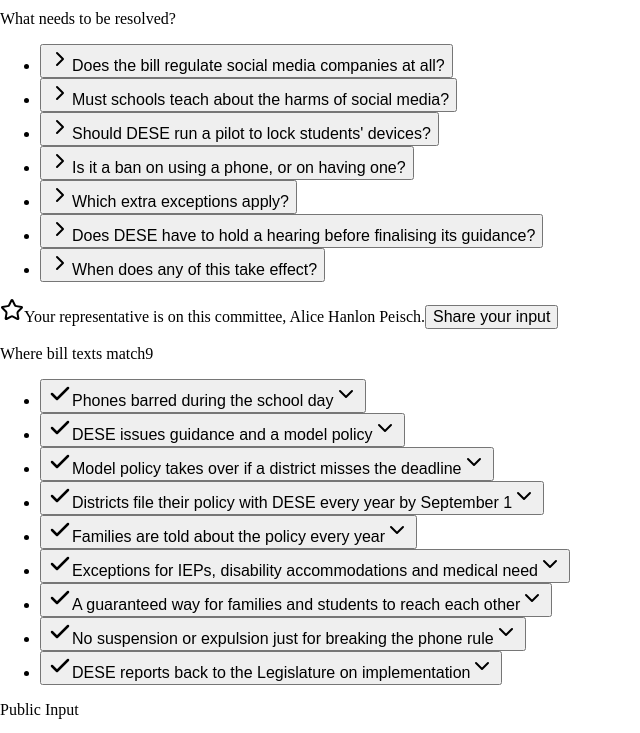
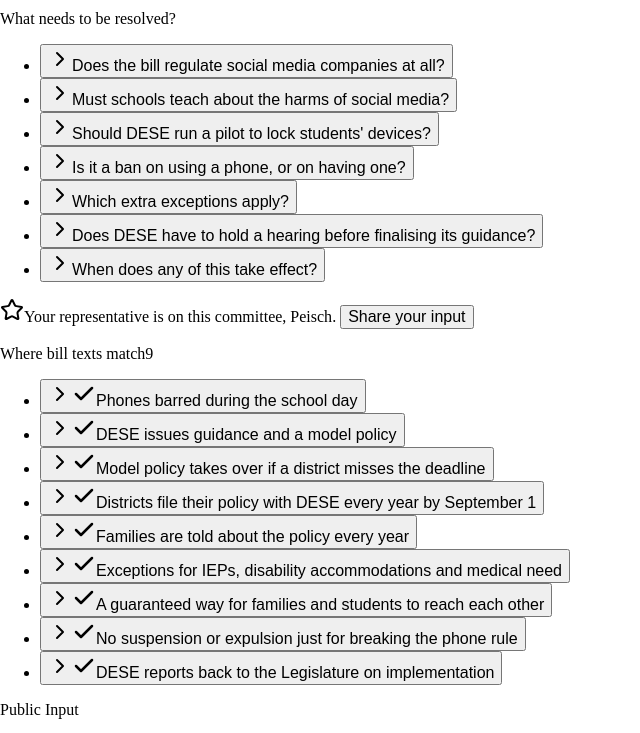
Before and after one commit to k-g-k/maple-conference, a React (Vite) app in the folder app/: page /conferenceCommittees/phone-free-schools in a window 1280 px wide. Shown: the part 4428-5161 px from the top of the page, without its empty margins (0-640 px from the left). Built offline with nearby package versions, Linux system fonts and the light colour scheme.

Commit message:
fix some styling issues

```diff
--- a/app/src/app/components/bill-example/lineage-section.tsx
+++ b/app/src/app/components/bill-example/lineage-section.tsx
@@ -130,7 +130,7 @@
  */
 const SUFFIX = /^(jr|sr|ii|iii|iv)\.?$/i;
 
-const surname = (name: string) => {
+export const surname = (name: string) => {
   const parts = name.replace(/,/g, "").split(" ").filter(Boolean);
   let last = parts[parts.length - 1];
   let suffix = "";
--- a/app/src/app/components/conference-committee/index.tsx
+++ b/app/src/app/components/conference-committee/index.tsx
@@ -55,7 +55,11 @@
 } from "../../data/bill-lineage/members";
 import { holdPlace, holdPress } from "../ballot";
 import { Chapter, Span, Disclosure, StickyBand } from "../bill-example/spine";
-import { Conferees, VoteMap } from "../bill-example/lineage-section";
+import {
+  Conferees,
+  VoteMap,
+  surname as shortName,
+} from "../bill-example/lineage-section";
 import { LINEAGE_TEXTS } from "../../data/bill-lineage/texts";
 import { MapleFab } from "../tax-rebate-62f/maple-fab";
 import {
@@ -1243,7 +1247,9 @@
   const settled = c.settled ?? [];
   const open = c.open ?? [];
   // Whichever of the six the reader is represented by, if either.
-  const mine = sixOf(c).find((m) => MINE[m.key]);
+  // Both of them, not the first: a conference can hold the reader's
+  // representative and their senator at once, and public records does.
+  const mine = sixOf(c).filter((m) => MINE[m.key]);
   if (!settled.length && !open.length) return null;
   return (
     <div className="@container">
@@ -1337,23 +1343,49 @@
               bills, so it closes the column of what is still undecided: these
               are the questions, and one of the people answering them is
               theirs. */}
-          {mine && (
-            <p className="flex flex-wrap items-baseline gap-x-[8px] gap-y-[4px] font-body text-base text-ink leading-[1.5] mt-[48px]">
+          {mine.length > 0 && (
+            // Prose, not a row of boxes. As flex items the star wrapped onto a
+            // line of its own and the control onto a third; inline, the star
+            // sits with the first words and the control follows the sentence
+            // and wraps only when it has to.
+            <p className="font-body text-base text-ink leading-[1.6] mt-[48px]">
               <Star
                 aria-hidden
-                className="self-center w-[14px] h-[14px] shrink-0 text-caution fill-caution"
+                className="inline align-[-2px] mr-[8px] w-[14px] h-[14px] text-caution fill-caution"
               />
               <span>
-                {MINE[mine.key]} is on this committee,{" "}
-                <span className="font-semibold">{mine.name}</span>.
+                {mine.length > 1 ? (
+                  <>
+                    Both of your legislators are on this committee,{" "}
+                    <span className="font-semibold">
+                      {shortName(mine[0].name)}
+                    </span>{" "}
+                    and{" "}
+                    <span className="font-semibold">
+                      {shortName(mine[1].name)}
+                    </span>
+                    .
+                  </>
+                ) : (
+                  <>
+                    {MINE[mine[0].key]} is on this committee,{" "}
+                    <span className="font-semibold">
+                      {surname(mine[0].name)}
+                    </span>
+                    .
+                  </>
+                )}
               </span>
               {onCompose && (
-                <button
-                  onClick={onCompose}
-                  className="font-body font-semibold text-base text-brand-ink hover:text-brand cursor-pointer underline decoration-dotted underline-offset-[4px]"
-                >
-                  Share your input
-                </button>
+                <>
+                  {" "}
+                  <button
+                    onClick={onCompose}
+                    className="font-body font-semibold text-base text-brand-ink hover:text-brand cursor-pointer underline decoration-dotted underline-offset-[4px]"
+                  >
+                    Share your input
+                  </button>
+                </>
               )}
             </p>
           )}
@@ -1455,7 +1487,7 @@
   title,
   children,
 }: {
-  glyph: React.ReactNode;
+  glyph?: React.ReactNode;
   title: string;
   children: React.ReactNode;
 }) {
@@ -1466,20 +1498,35 @@
         type="button"
         onClick={(e) => holdPress(e, () => setOpen((v) => !v))}
         aria-expanded={open}
-        className="group w-full text-left flex items-start gap-[12px] py-[5px] cursor-pointer"
+        className="group w-full text-left flex items-start gap-[6px] py-[5px] cursor-pointer"
       >
-        <span className="shrink-0 w-[18px] flex justify-center">{glyph}</span>
+        {/* Control, then mark, then words. The chevron leads, so this column
+            opens the same way the questions beside it do, and the check sits
+            with the words it qualifies. Optional, for a list without one. */}
+        <span className="shrink-0 flex items-start gap-[10px]">
+          <ChevronRight
+            aria-hidden
+            // Lighter than the rest of the row: it is the affordance, not
+            // the content, and it only has to be found when looked for.
+            className={`mt-[2px] w-[15px] h-[15px] text-line-strong group-hover:text-ink-faint transition-transform ${
+              open ? "rotate-90" : ""
+            }`}
+          />
+          {glyph && (
+            <span className="w-[18px] flex justify-center">{glyph}</span>
+          )}
+        </span>
         <span className="flex-1 font-body text-sm text-ink leading-[1.5]">
           {title}
         </span>
-        <ChevronDown
-          aria-hidden
-          className={`shrink-0 mt-[3px] w-[15px] h-[15px] text-ink-faint group-hover:text-ink-muted transition-transform ${
-            open ? "rotate-180" : ""
-          }`}
-        />
       </button>
-      {open && <div className="pl-[30px] pb-[12px]">{children}</div>}
+      {/* Indented to the words: the mark and the chevron together, plus the
+          gap after them. */}
+      {open && (
+        <div className={`${glyph ? "pl-[49px]" : "pl-[21px]"} pb-[12px]`}>
+          {children}
+        </div>
+      )}
     </li>
   );
 }
@@ -2561,8 +2608,14 @@
             // page's content box, which is the window less its scrollbar,
             // while 100vw counts the scrollbar in and lands a few pixels
             // right of where the column sits today.
+            // Slide before shrinking. The panel takes width from the right, so
+            // the column first gives up the margin centring had left it on the
+            // left, moving bodily into that whitespace, and only narrows once
+            // that margin is spent. Clamped at 0 so it never leaves the page's
+            // own gutter, and still dropped outright past the share where the
+            // panel is wide enough that holding the left edge is pointless.
             "--page-left":
-              "max(0px, min(calc((100% - var(--page-cap, 1180px)) / 2), var(--rail-share)))",
+              "max(0px, min(calc((100% - var(--page-cap, 1180px)) / 2 - var(--taken-w, 0px)), var(--rail-share)))",
           } as CSSProperties
         }
         className={`${PAGE_COLUMN} [--page-cap:1180px] lg:[--page-cap:1320px] min-[1480px]:[--page-cap:1764px] flex gap-[24px] lg:gap-[56px] lg:mx-0 lg:ml-[var(--page-left)] lg:mr-[var(--taken-w)] lg:[--page-w:calc(100vw-var(--taken-w))] transition-[margin] duration-300 ease-out motion-reduce:transition-none [[data-resizing]_&]:transition-none`}
```
